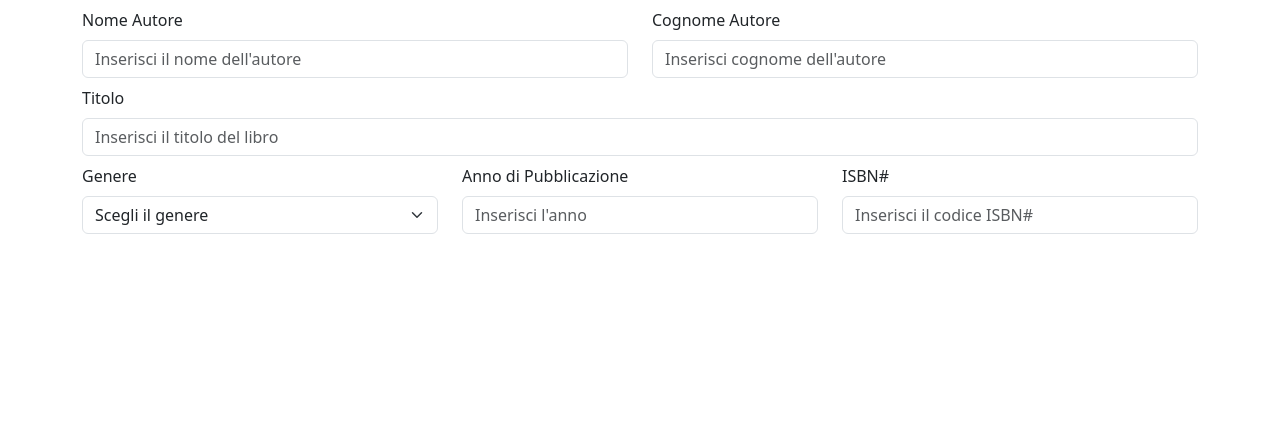
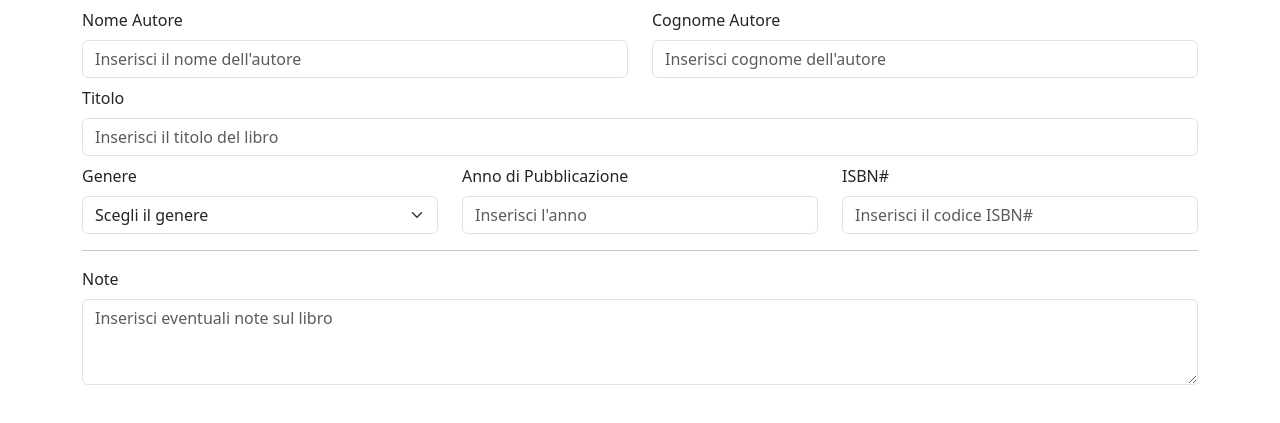
Before and after one commit to carlomagno-ale/html-css-bootstrap-dashboard, a plain HTML site: page form.html in a window 1280 px wide. Shown: the part 189-612 px from the top of the page. Drawn offline with nearby package versions, Linux system fonts and the light colour scheme.

Commit message:
add note text area

```diff
--- a/form.html
+++ b/form.html
@@ -61,20 +61,22 @@
                 </div>
             </div>
         </div>
-
+        <!-- Form -->
         <div class="row mt-4 ">
             <div class="col-6">
                 <span>Nome Autore</span>
-                <input type="text" class="form-control mt-2" placeholder="Inserisci il nome dell'autore" aria-label="First name">
+                <input type="text" class="form-control mt-2" placeholder="Inserisci il nome dell'autore"
+                    aria-label="First name">
             </div>
             <div class="col-6">
                 <span>Cognome Autore</span>
-                <input type="text" class="form-control mt-2" placeholder="Inserisci cognome dell'autore" aria-label="Last name">
+                <input type="text" class="form-control mt-2" placeholder="Inserisci cognome dell'autore"
+                    aria-label="Last name">
             </div>
-
             <div class="col-12 mt-2">
                 <span>Titolo</span>
-                <input type="text" class="form-control mt-2" placeholder="Inserisci il titolo del libro" aria-label="Title">
+                <input type="text" class="form-control mt-2" placeholder="Inserisci il titolo del libro"
+                    aria-label="Title">
             </div>
             <div class="col-4 mt-2">
                 <label for="inputState" class="form-label">Genere</label>
@@ -84,7 +86,6 @@
                     <option>Horror</option>
                     <option>Giallo</option>
                     <option>...</option>
-
                 </select>
             </div>
             <div class="col-4 mt-2">
@@ -95,11 +96,18 @@
                 <span>ISBN#</span>
                 <input type="text" class="form-control mt-2" placeholder="Inserisci il codice ISBN#" aria-label="Title">
             </div>
+
+            <div class="col-12">
+                <hr>
+                <label for="exampleFormControlTextarea1" class="form-label">Note</label>
+                <textarea class="form-control" id="exampleFormControlTextarea1" rows="3" placeholder="Inserisci eventuali note sul libro"></textarea>
             </div>
 
         </div>
 
-    <!-- FORM -->
+    </div>
+
+    <!-- end form -->
 
 
 
```
Lines whose indentation alone changed are shown as unchanged.
